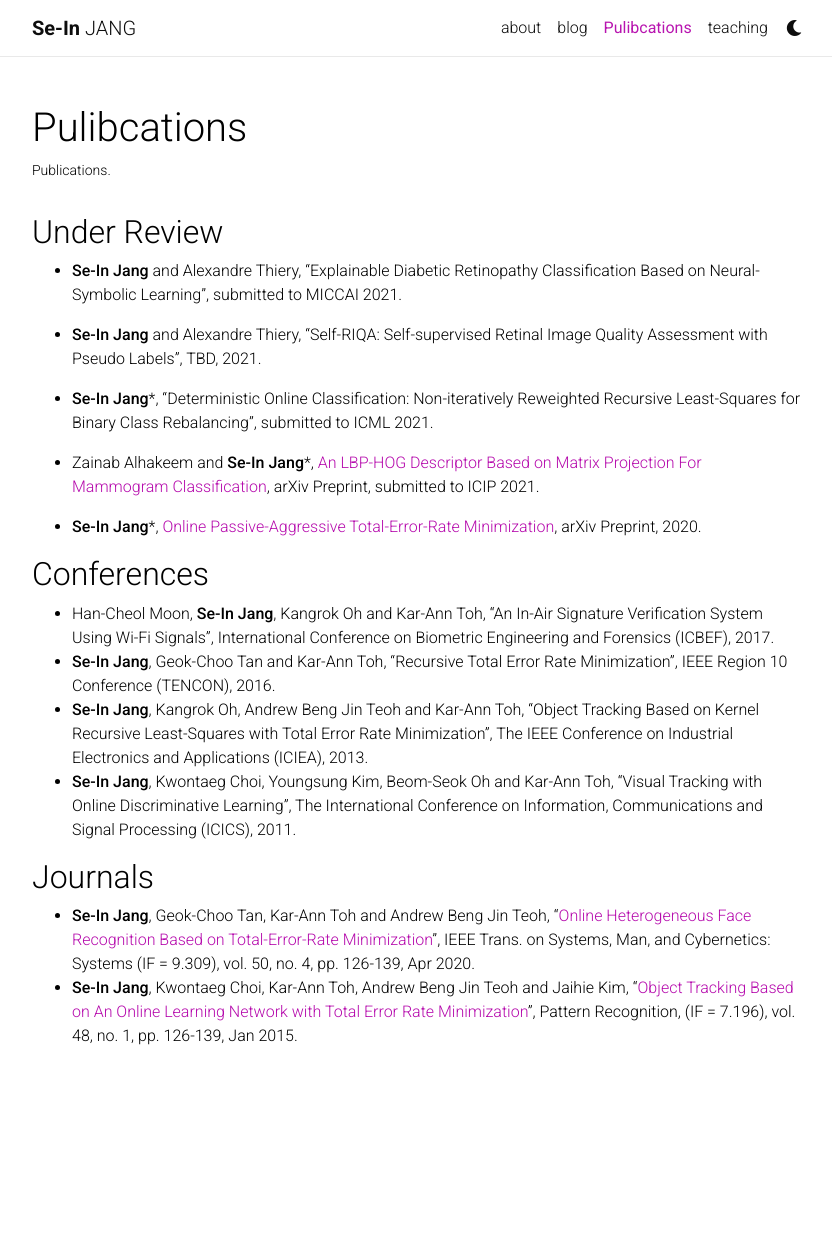
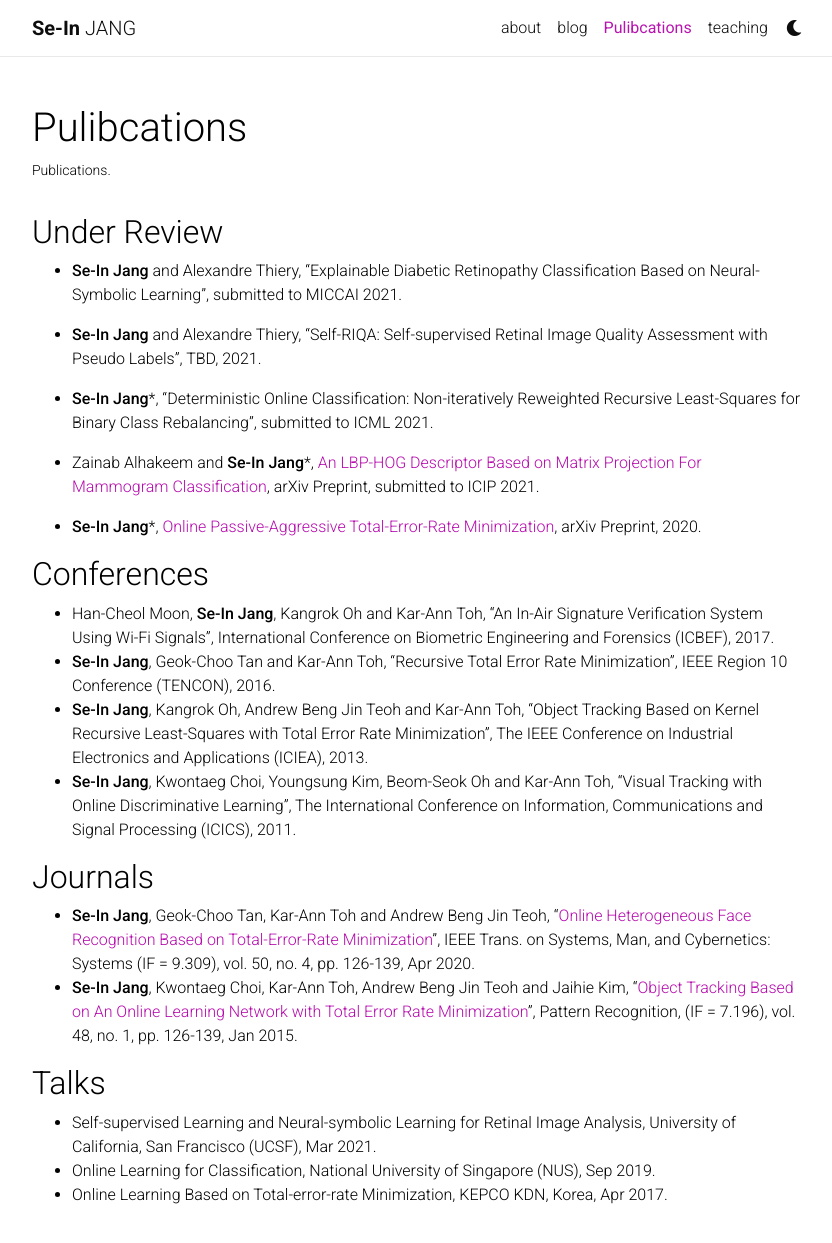
Before and after one commit to sijang/sijang.github.io, a Jekyll site: the page built from _pages/publications.md, in a window 1280 px wide and 1293 px high. Shown: the top 1243 px of the window, without its empty margins (223-1055 px from the left). Built offline with Jekyll 4.4.1, drawn with Linux system fonts in a browser that asks for light colours; nearby versions of some CDN libraries; a style sheet for code colours, icons or effects is not loaded.

Commit message:
Update publications.md

```diff
--- a/_pages/publications.md
+++ b/_pages/publications.md
@@ -29,3 +29,9 @@ nav: true
 ## Journals
 - **Se-In Jang**, Geok-Choo Tan, Kar-Ann Toh and Andrew Beng Jin Teoh, "[Online Heterogeneous Face Recognition Based on Total-Error-Rate Minimization](https://doi.org/10.1109/TSMC.2017.2724761){:target="_blank"}", IEEE Trans. on Systems, Man, and Cybernetics: Systems (IF = 9.309), vol. 50, no. 4, pp. 126-139, Apr 2020.
 - **Se-In Jang**, Kwontaeg Choi, Kar-Ann Toh, Andrew Beng Jin Teoh and Jaihie Kim, "[Object Tracking Based on An Online Learning Network with Total Error Rate Minimization](https://doi.org/10.1016/j.patcog.2014.07.020){:target="_blank"}", Pattern Recognition, (IF = 7.196), vol. 48, no. 1, pp. 126-139, Jan 2015.
+
+
+## Talks
+- Self-supervised Learning and Neural-symbolic Learning for Retinal Image Analysis, University of California, San Francisco (UCSF), Mar 2021.
+- Online Learning for Classification, National University of Singapore (NUS), Sep 2019.
+- Online Learning Based on Total-error-rate Minimization, KEPCO KDN, Korea, Apr 2017.
```
